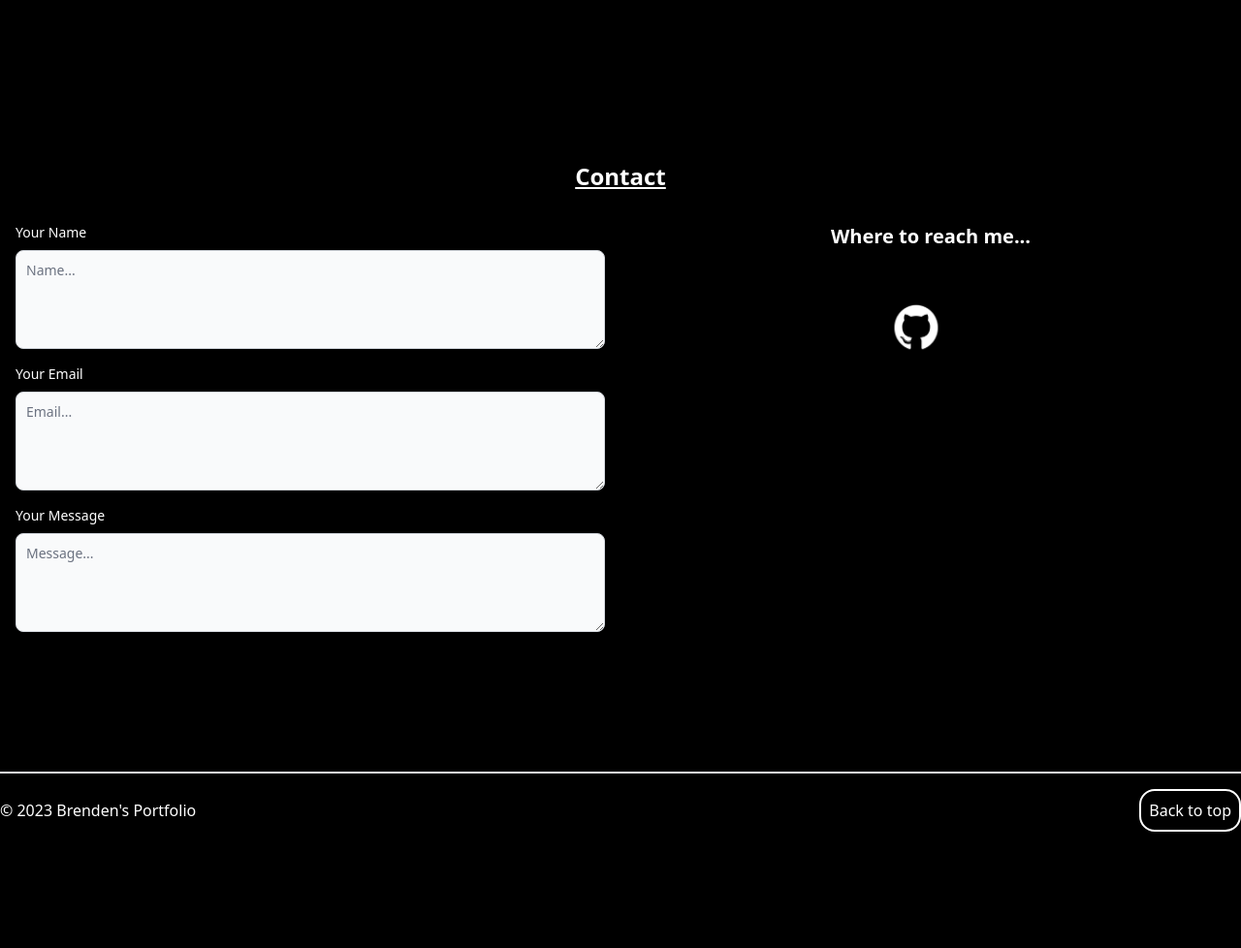
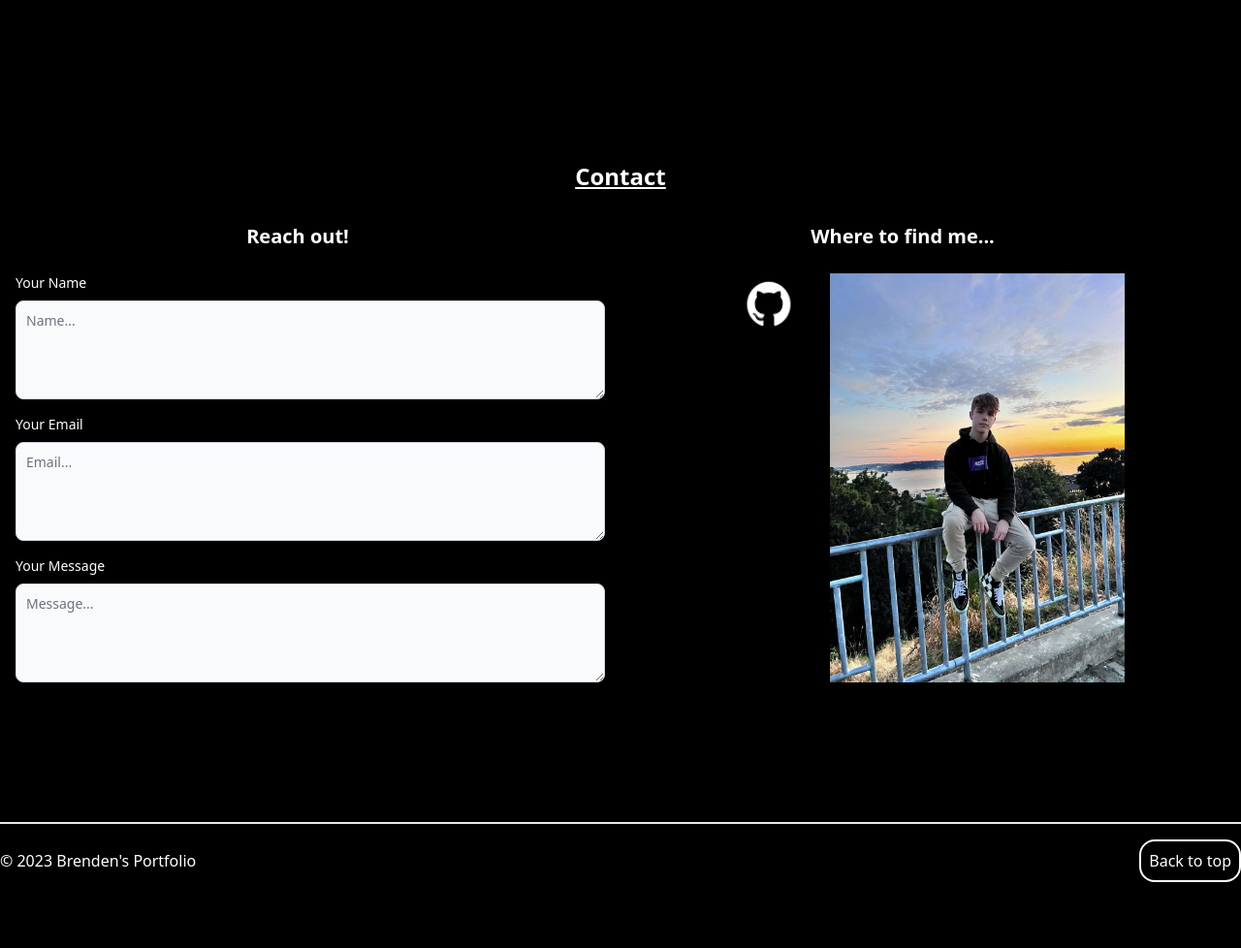
Before and after one commit to Brendeen/pro-portfolio, a Django app: page /contact in a window 1280 px wide. Shown: the part 3946-4924 px from the top of the page at 97% size. After the commit the page ends 4856 px from the top, so only its background shows below. Run offline with Django 4.2, Linux system fonts and the light colour scheme; style sheets or scripts are compiled from the project's sources; some libraries are stand-ins or nearby versions.

Commit message:
added picture to contact with titles

```diff
--- a/portfolio/templates/base.html
+++ b/portfolio/templates/base.html
@@ -349,6 +349,10 @@
 <!--contact-->
 <section class="container mx-auto mt-24 mb-24 p-4 bg-black">
     <h2 id="contact" class="text-2xl font-semibold text-center underline mb-8 text-white pt-6">Contact</h2>
+    <div class="flex justify-evenly mb-6">
+        <h3 class="text-xl font-semibold text-white mx-auto">Reach out!</h3>
+        <h3 class="text-xl font-semibold text-white mx-auto">Where to find me...</h3>
+    </div>
 
     <div class="flex mb-8">
 
@@ -363,8 +367,7 @@
             <textarea id="message" rows="4" class="block p-2.5 w-full text-sm text-gray-900 bg-gray-50 rounded-lg border border-gray-300 focus:ring-blue-500 focus:border-blue-500 " placeholder="Message..."></textarea>
         </div>
 
-        <div class="w-1/2 pl-4">
-            <h3 class="text-xl font-semibold text-center text-white mb-12">Where to reach me...</h3>
+        <div class="w-1/2 pl-4 flex justify-center">
             <div class="flex flex-col items-center mb-2 md:mb-0 md:mr-8">
                 <a href="https://www.linkedin.com/in/brenden-moore2023/" class="expand-on-hover inline-block" title="LinkedIn Profile">
                     <i class="ci ci-linkedin ci-3x mb-4"></i>
@@ -382,8 +385,12 @@
                     <i class="ci ci-spotify ci-3x mb-4"></i>
                 </a>
             </div>
+            <div class="flex rounded w-1/2">
+                <img src="{% static 'images/brenden.jpg' %}" alt="Brenden headshot">
+            </div>
         </div>
-        <!--<img src="{% static 'images/brenden.jpg' %}" alt="Brenden headshot" class="flex rounded w-1/2 mx-auto">-->
+
+
 
     </div>
 </section>
@@ -391,7 +398,7 @@
 
 
 <!--footer-->
-<footer class="bg-black  text-white py-4 bt-white border-t-2">
+<footer class="bg-black text-white py-4 bt-white border-t-2">
     <div class="container mx-auto flex justify-between items-center">
         <p class="text-white">&copy; 2023 Brenden's Portfolio</p>
         <a href="#top" class="text-white bg-black hover:bg-gray-800 border-2 border-white focus:ring-2 rounded-2xl p-2">
--- a/portfolio/templates/contact.html
+++ b/portfolio/templates/contact.html
@@ -3,8 +3,8 @@
 {% block content %}
 
 <!--potential alternate contact page-->
-    <main class="container mx-auto mt-6 p-4">
-        <h2 class="text-2xl font-semibold mb-4">Contact Page</h2>
-    </main>
+<!--    <main class="container mx-auto mt-6 p-4">-->
+<!--        <h2 class="text-2xl font-semibold mb-4">Contact Page</h2>-->
+<!--    </main>-->
 
 {% endblock content %}
```
